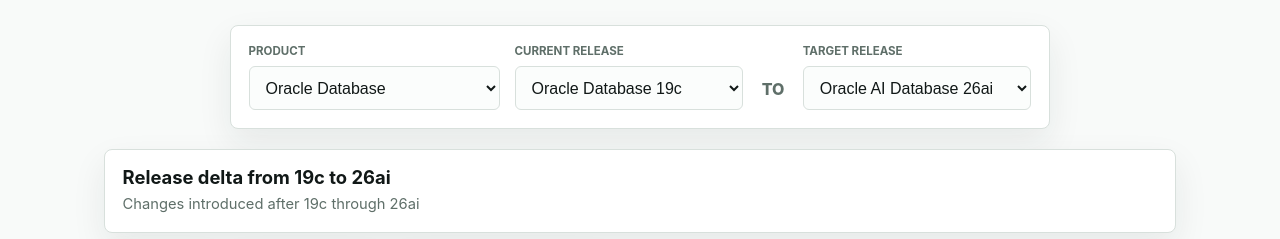
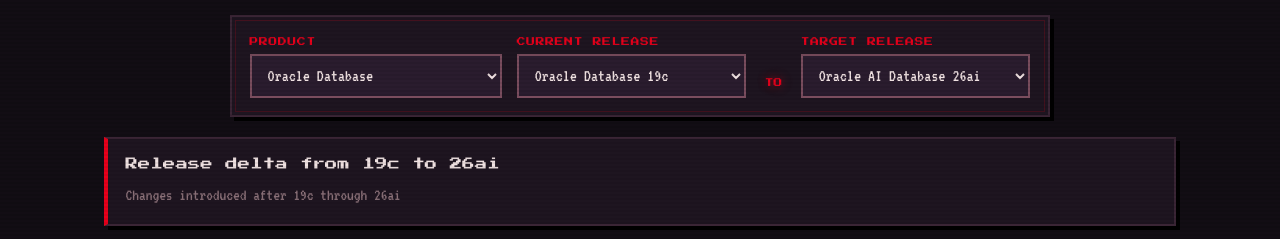
Before and after one commit to jollylengkono/oracle-version-diff, a website with bundled scripts: page index.html in a window 1280 px wide. Shown: the part 134-373 px from the top of the page. Built offline with nearby package versions, Linux system fonts and the light colour scheme.

Commit message:
feat: default to pixel dark theme

```diff
--- a/index.html
+++ b/index.html
@@ -37,7 +37,7 @@
       background: var(--surface-raised);
     }
   </style>
-  <link id="themeLink" rel="stylesheet" href="css/theme-supabase-light.css" />
+  <link id="themeLink" rel="stylesheet" href="css/theme-pixel-dark.css" />
   <script>
     (function () {
       var t = localStorage.getItem('oracle-diff-theme');
@@ -91,7 +91,7 @@
     (function () {
       var THEMES = ['theme-supabase-light', 'theme-github-dark', 'theme-pixel-dark'];
       var link = document.getElementById('themeLink');
-      var current = localStorage.getItem('oracle-diff-theme') || 'theme-supabase-light';
+      var current = localStorage.getItem('oracle-diff-theme') || 'theme-pixel-dark';
 
       function apply(name) {
         link.href = 'css/' + name + '.css';
--- a/tests/js/theme.test.mjs
+++ b/tests/js/theme.test.mjs
@@ -61,8 +61,9 @@ test('hidden comparison panels stay hidden when tabs switch sections', () => {
   assert.match(darkCss, /\.panel\[hidden\]\s*\{\s*display:\s*none;\s*\}/);
 });
 
-test('index uses Supabase-inspired light theme by default', () => {
-  assert.match(html, /href="css\/theme-supabase-light\.css"/);
+test('index uses pixel dark theme by default', () => {
+  assert.match(html, /href="css\/theme-pixel-dark\.css"/);
+  assert.match(html, /localStorage\.getItem\('oracle-diff-theme'\) \|\| 'theme-pixel-dark'/);
   assert.doesNotMatch(html, /href="css\/theme\.css"/);
   assert.doesNotMatch(html, /href="css\/theme-openclaw-light\.css"/);
 });
```
